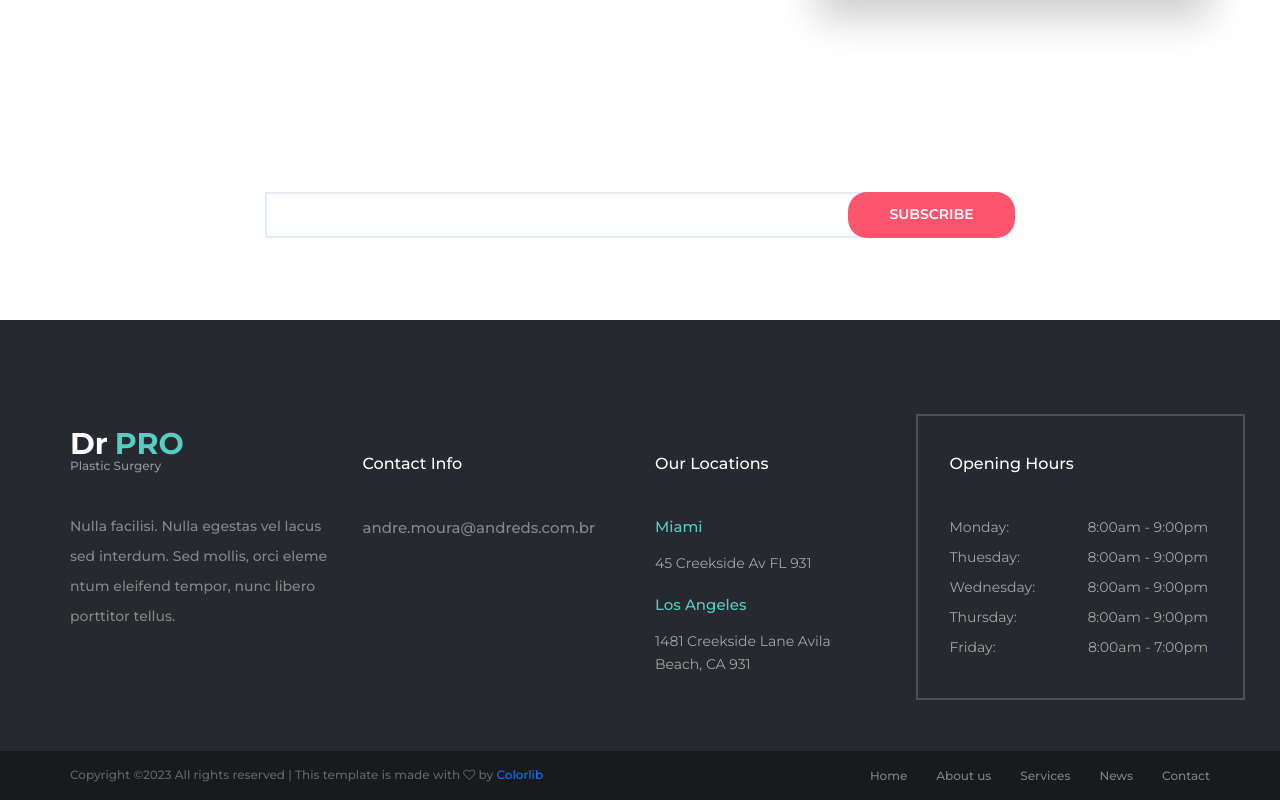
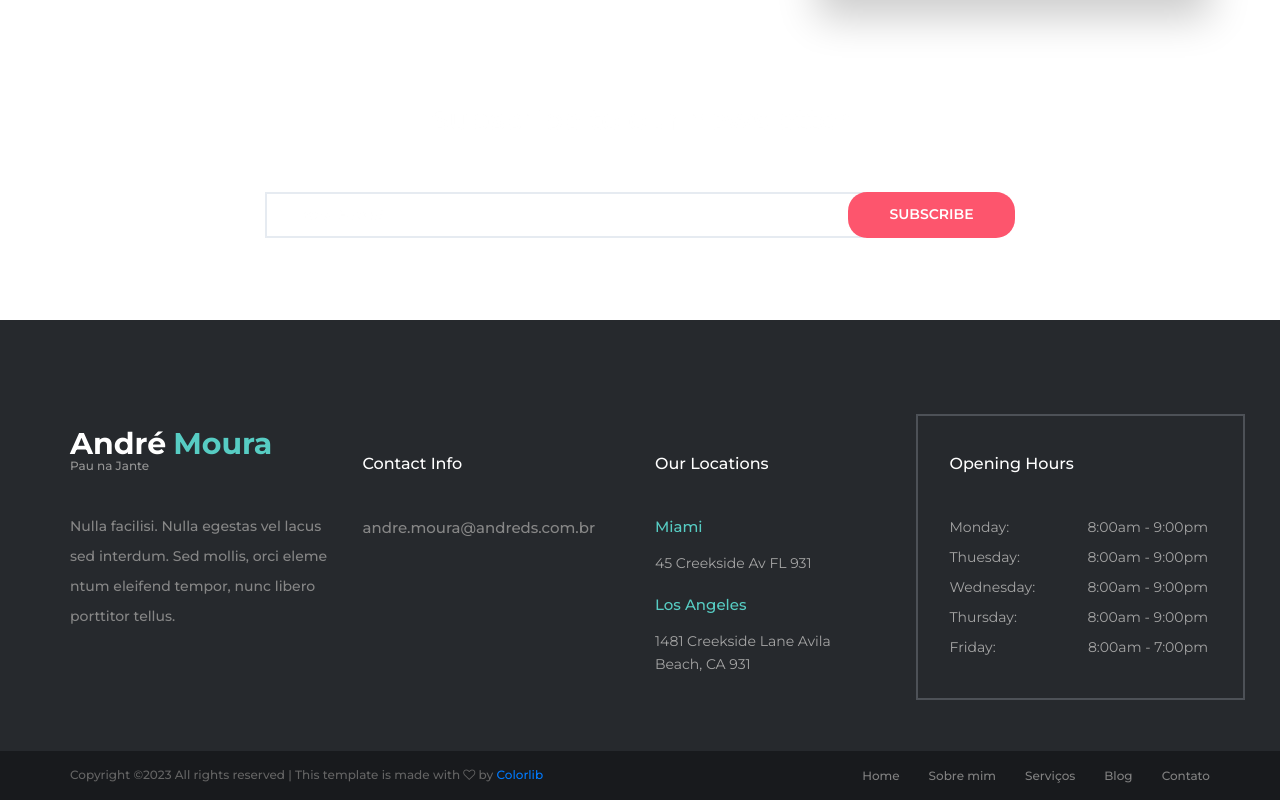
Before and after one commit to GilsonBezerra/site-andre, a plain HTML site: page index.html in a window 1280 px wide. Shown: the part 3854-4654 px from the top of the page. Drawn offline with Linux system fonts and the light colour scheme.

Commit message:
Correção de dados

```diff
--- a/index.html
+++ b/index.html
@@ -529,8 +529,8 @@
 						<div class="footer_about">
 							<div class="footer_logo">
 								<a href="#">
-									<div>Dr<span>PRO</span></div>
-									<div>Plastic Surgery</div>
+									<div>André<span>Moura</span></div>
+									<div>Pau na Jante</div>
 								</a>
 							</div>
 							<div class="footer_about_text">
@@ -611,10 +611,10 @@ Copyright &copy;<script>document.write(new Date().getFullYear());</script> All r
 							<nav class="footer_nav ml-md-auto">
 								<ul class="d-flex flex-row align-items-center justify-content-start">
 									<li><a href="index.html">Home</a></li>
-									<li><a href="about.html">About us</a></li>
-									<li><a href="services.html">Services</a></li>
-									<li><a href="blog.html">News</a></li>
-									<li><a href="contact.html">Contact</a></li>
+									<li><a href="about.html">Sobre mim</a></li>
+									<li><a href="services.html">Serviços</a></li>
+									<li><a href="blog.html">Blog</a></li>
+									<li><a href="contact.html">Contato</a></li>
 								</ul>
 							</nav>
 						</div>
```
